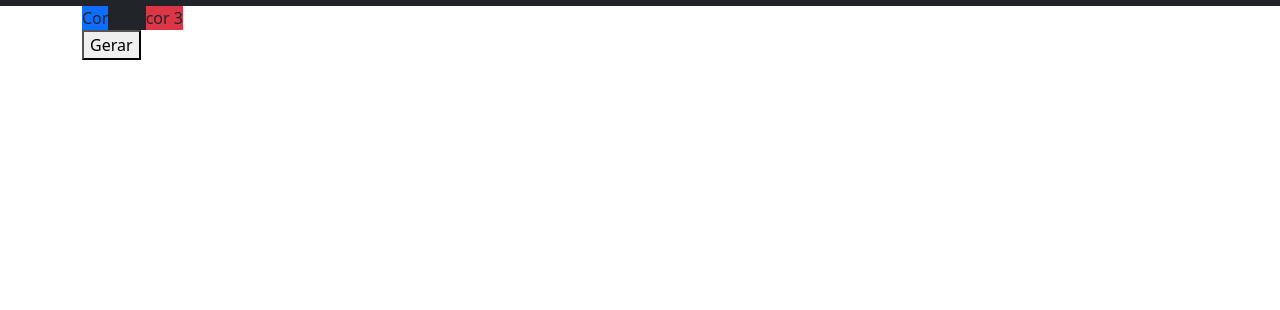
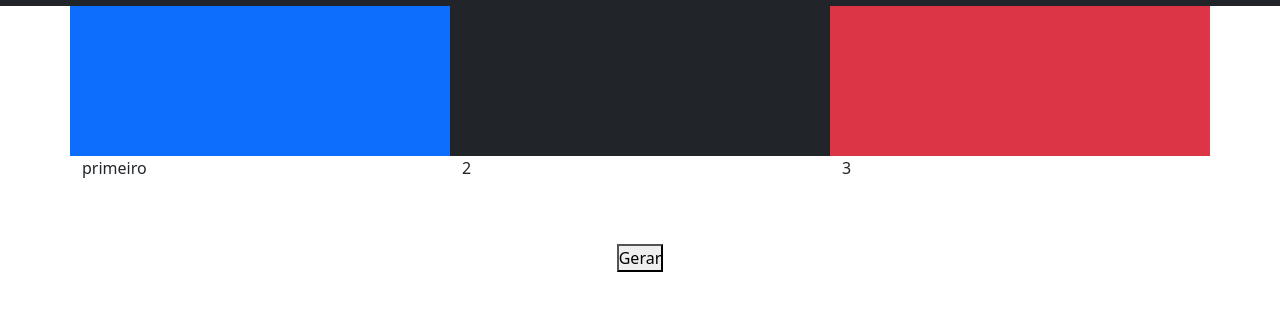
Before and after one commit to Aguiarziin/Projetos-Dev-Web, a plain HTML site: page whatsColor/index.html in a window 1280 px wide. Shown: the part 52-362 px from the top of the page. Drawn offline with nearby package versions, Linux system fonts and the light colour scheme.

Commit message:
Testes falhos

```diff
--- a/whatsColor/index.html
+++ b/whatsColor/index.html
@@ -6,9 +6,10 @@
     <meta http-equiv="X-UA-Compatible" content="IE=edge">
     <meta name="viewport" content="width=device-width, initial-scale=1.0">
     <title>Document</title>
+    <link rel="stylesheet" href="./style/style.css">
     <link href="https://cdn.jsdelivr.net/npm/bootstrap@5.3.0-alpha1/dist/css/bootstrap.min.css" rel="stylesheet"
         integrity="sha384-GLhlTQ8iRABdZLl6O3oVMWSktQOp6b7In1Zl3/Jr59b6EGGoI1aFkw7cmDA6j6gD" crossorigin="anonymous">
-    <link rel="stylesheet" href="./style/style.css">
+
 </head>
 
 <body>
@@ -29,22 +30,27 @@
     </header>
 
     <main>
-        <section class="container">
-            <div class="colors-container d-flex">
-                <div class="color-1 bg-primary">
-                    <div>Cor</div>
+        <div class="container">
+            <div class="row">
+                <div class="color color-1 bg-primary col">
                 </div>
-                <div class="color-2 bg-dark">
-                    <div>cor 2</div>
+                <div class="color color-2 bg-dark col">
                 </div>
-                <div class="color-3 bg-danger">
-                    <div>cor 3</div>
+                <div class="color color-3 bg-danger col">
                 </div>
             </div>
-            <div>
-                <button>Gerar</button>
+            <div class="row">
+                <p class="col"> primeiro</p>
+                <p class="col">2</p>
+                <p class="col">3</p>
             </div>
-        </section>
+            <div class="row p-4">
+                <div class="container d-flex justify-content-center p-4">
+                    <button>Gerar</button>
+                </div>
+            </div>
+        </div>
+
     </main>
 
 
--- a/whatsColor/style/style.css
+++ b/whatsColor/style/style.css
@@ -0,0 +1,19 @@
+* {
+    margin: 0;
+    padding: 0;
+    box-sizing: border-box;
+}
+
+main {
+    height: 100vh;
+}
+
+section {
+    background-color: gray;
+
+}
+
+.color {
+    width: 100px;
+    height: 150px;
+}
```
Also changed, not shown: 1 other file.
